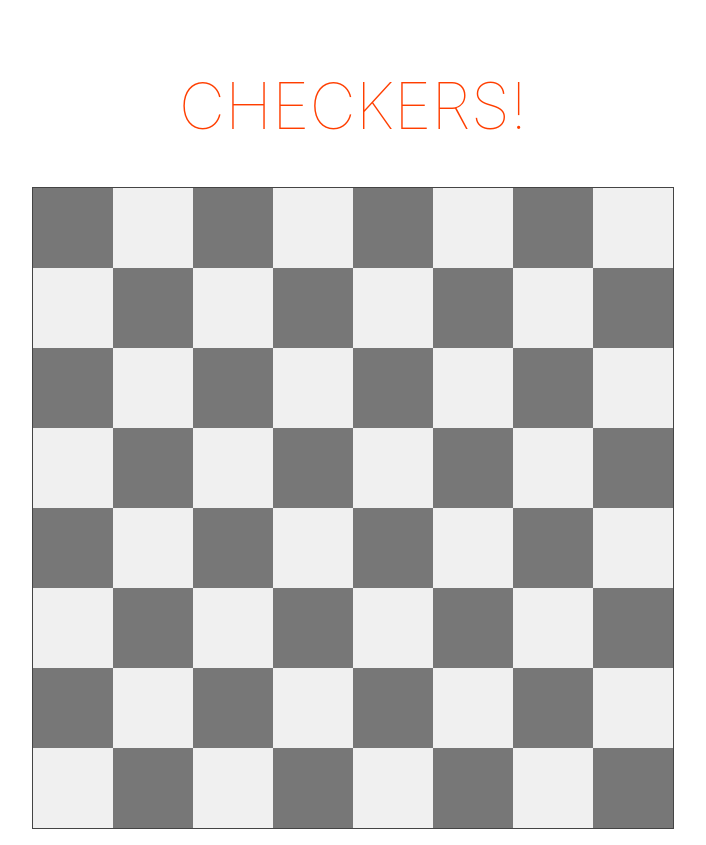
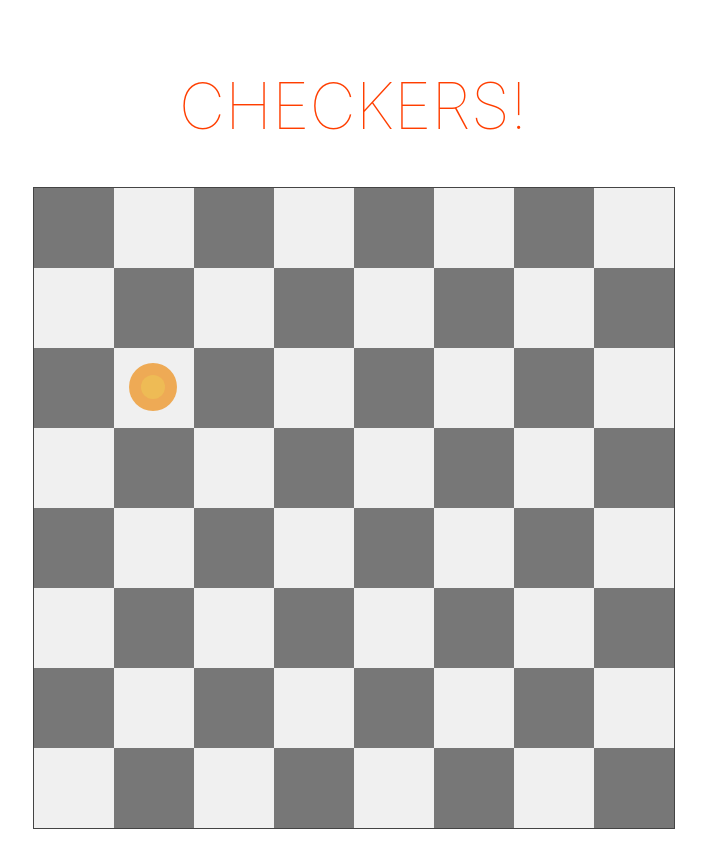
Before and after one commit to tcbegley/checkers, a Svelte app in the folder frontend/: page / in a window 1280 px wide. Shown: the whole page, without its empty margins (287-993 px from the left). Built offline with nearby package versions, Linux system fonts and the light colour scheme.

Commit message:
Add a counter

```diff
--- a/frontend/src/components/Board.svelte
+++ b/frontend/src/components/Board.svelte
@@ -1,4 +1,6 @@
 <script>
+  import Counter from "./Counter.svelte";
+
   let indices = [...Array(64).keys()];
   let w;
 
@@ -10,8 +12,17 @@
 </script>
 
 <style>
+  .board-container {
+    margin: 0 auto;
+    width: 100%;
+    max-width: 640px;
+    min-width: 80px;
+    position: relative;
+  }
   .board {
-    margin: 0 auto;
+    position: absolute;
+    top: 0;
+    left: 0;
     width: 100%;
     height: 100%;
     display: grid;
@@ -28,12 +39,11 @@
   }
 </style>
 
-<div
-  class="board"
-  bind:clientWidth="{w}"
-  style="max-width: 640px; height: {w}px"
->
-  {#each indices as idx}
-    <div class="square {isDark(idx) ? 'dark' : ''}"></div>
-  {/each}
+<div class="board-container" style="height: {w}px">
+  <div class="board" bind:clientWidth="{w}">
+    {#each indices as idx}
+      <div class="square {isDark(idx) ? 'dark' : ''}"></div>
+    {/each}
+  </div>
+  <Counter x="{80}" y="{160}" w="{80}" />
 </div>
--- /dev/null
+++ b/frontend/src/components/Counter.svelte
@@ -0,0 +1,38 @@
+<script>
+  export let x, y, w;
+</script>
+
+<style>
+  .container {
+    position: absolute;
+  }
+
+  .outer {
+    position: absolute;
+    background-color: #eeaa55;
+    border-radius: 50%;
+    width: 60%;
+    height: 60%;
+    margin-left: 20%;
+    margin-top: 20%;
+  }
+
+  .inner {
+    position: absolute;
+    background-color: #eebb55;
+    border-radius: 50%;
+    width: 50%;
+    height: 50%;
+    margin-top: 25%;
+    margin-left: 25%;
+  }
+</style>
+
+<div
+  class="container"
+  style="top: {y}px; left: {x}px; width: {w}px; height: {w}px;"
+>
+  <div class="outer">
+    <div class="inner"></div>
+  </div>
+</div>
```
